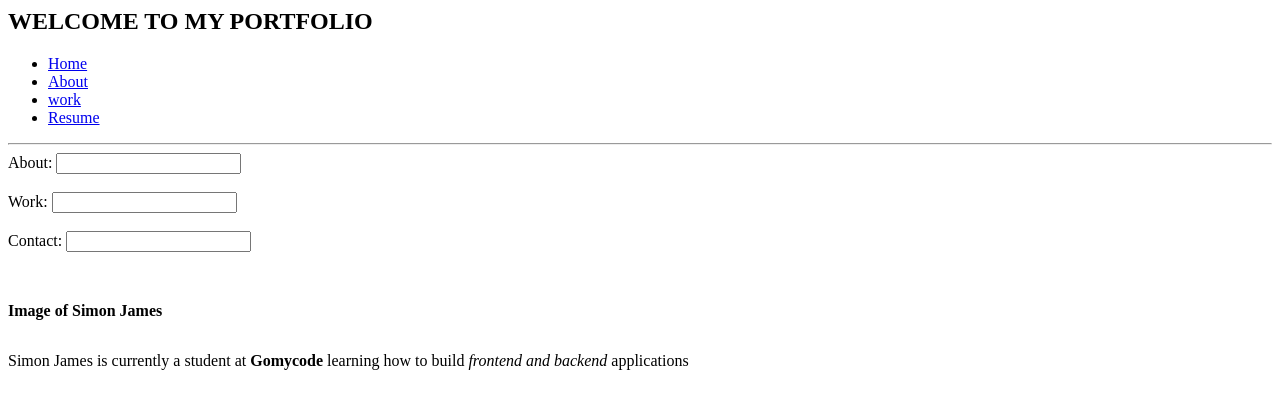
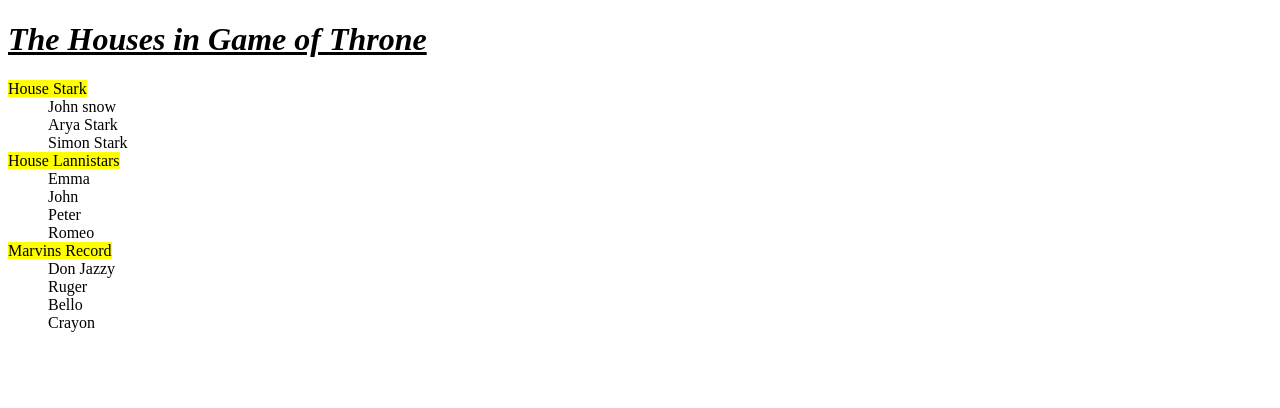
Before and after one commit to simon-ja/workshop, a plain HTML site: page index.html in a window 1280 px wide. Drawn offline with Linux system fonts and the light colour scheme.

Commit message:
description added

```diff
--- a/index.html
+++ b/index.html
@@ -1,38 +1,32 @@
-<html>
-    <head>
-        <title></title>
-    </head>
-    <h2>WELCOME TO MY PORTFOLIO</h2>
-    <body>
-        <nav>
-            <ul>
-                <li><a href="#"> Home</a></li>
-                <li><a href="#"> About</a></li>
-                <li><a href="#">work</a></li>
-                <li><a href="#">Resume</a></li>
-            </ul>
-        </nav>
-        <hr>
-         <form
-        </label>About:</label>
-        <input type="text">
-        <br>
-        <br>
-        <label>Work:</label>
-        <input type="text">
-        <br>
-        <br>
-        <label>Contact:</label>
-        <input type="text">
-     </form>
-     <br>
-     <p> <strong> Image of Simon James</strong></p>
-     <img src="simon.PNG" alt="">
-     <p>Simon James is currently a student at <strong> Gomycode</strong>  learning how to build <i>frontend and backend </i> applications</p>
+<!DOCTYPE html>
+<html lang="en">
+<head>
+    <meta charset="UTF-8">
+    <meta http-equiv="X-UA-Compatible" content="IE=edge">
+    <meta name="viewport" content="width=device-width, initial-scale=1.0">
+    <title>Document</title>
+</head>
+<body>
+     <h1> <strong> <u> <i> The Houses in Game of Throne </i> </u> </strong></h1>
+         <dl>
+            <dt> <mark> House Stark</mark> </dt>
+            <dd> John snow</dd>
+            <dd> Arya Stark</dd>
+            <dd> Simon Stark</dd>
+            <dt> <mark> House Lannistars</mark> </dt>
+            <dd> Emma</dd>
+            <dd>John</dd>
+            <dd>Peter</dd>
+            <dd>Romeo</dd>
+            <dt> <mark> Marvins Record </mark></dt>
+            <dd>Don Jazzy</dd>
+            <dd>Ruger</dd>
+            <dd>Bello</dd>
+            <dd>Crayon</dd>
 
+         </dl>
 
 
 
     </body>
-
-  </html>
+</html>
```
